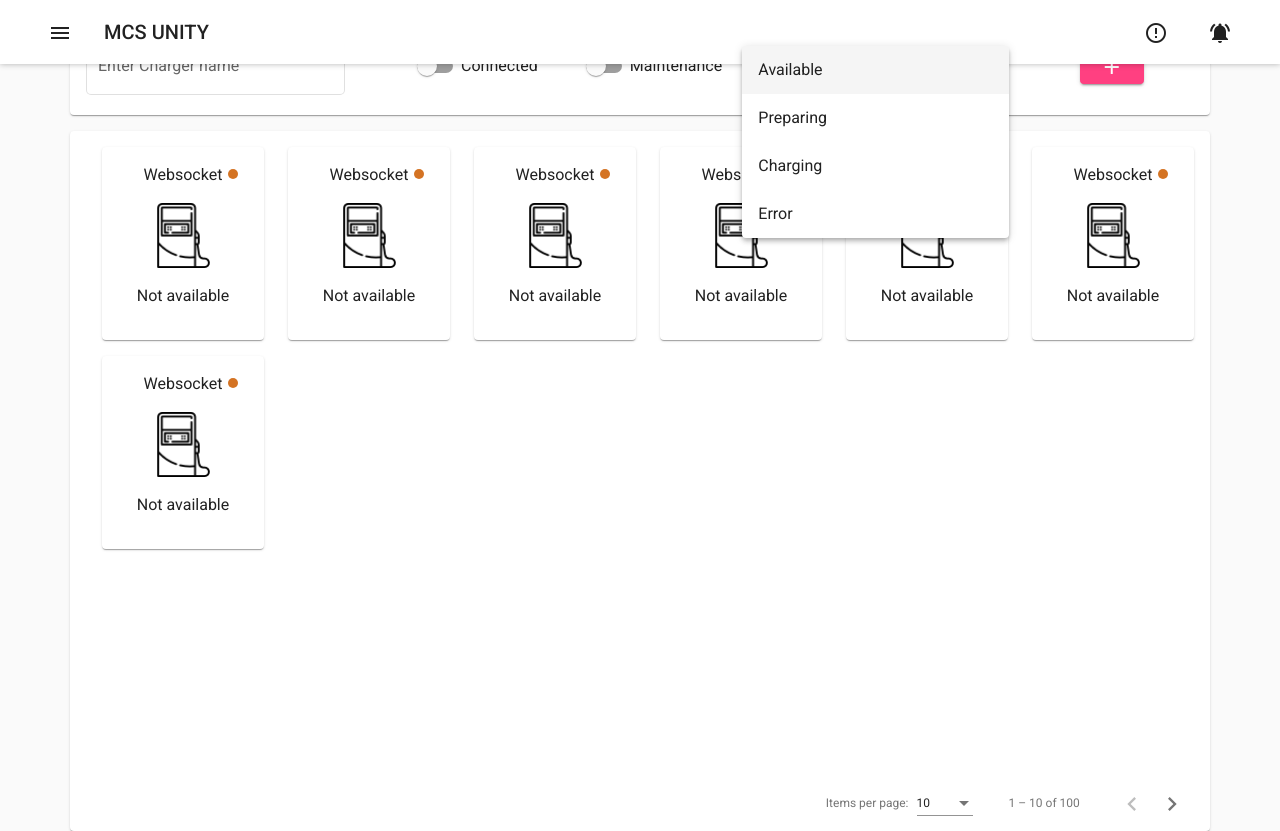
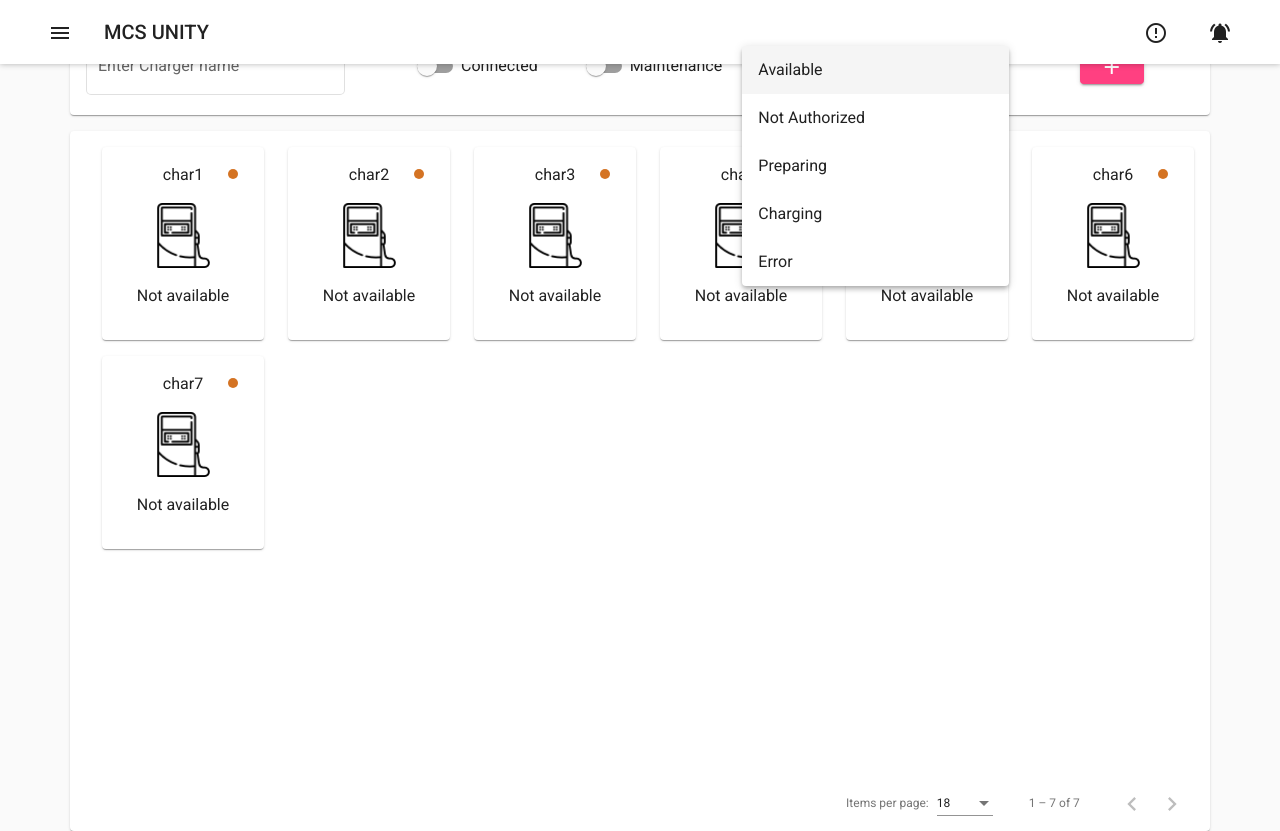
Before and after one commit to mcs-unity/ocpp_simulator, an Angular app: page /chargers in a window 1280 px wide. Both pictures are taken after a click on the element 875 px from the left and 70 px from the top of the page. Built offline with nearby package versions, Linux system fonts and the light colour scheme; no server answers.

Commit message:
can filter based on state

```diff
--- a/src/app/chargers/charger/charger.component.html
+++ b/src/app/chargers/charger/charger.component.html
@@ -3,7 +3,7 @@
     <div>
       <div class="row">
         <div class="col-12">
-          <p class="">Websocket</p>
+          <p class="">{{ charger.ChargerName }}</p>
           <p class=" mb-1 mx-3 circle {{ connectionState }}"></p>
         </div>
       </div>
--- a/src/app/chargers/charger/charger.component.ts
+++ b/src/app/chargers/charger/charger.component.ts
@@ -17,6 +17,9 @@ export class ChargerComponent
   @Input() charger!: ICharger;
   constructor() {
     super();
+    setTimeout(() => {
+      this.charger.state = this.connectionState;
+    }, 300);
   }
 
   sendBootNotification() {
--- a/src/app/chargers/chargers.component.html
+++ b/src/app/chargers/chargers.component.html
@@ -13,11 +13,12 @@
     <div class="col-lg-3">
       <mat-form-field class="w-100" appearance="outline">
         <mat-label>Charger state</mat-label>
-        <mat-select>
-          <mat-option value="available">Available</mat-option>
-          <mat-option value="preparing">Preparing</mat-option>
-          <mat-option value="charging">Charging</mat-option>
-          <mat-option value="error">Error</mat-option>
+        <mat-select (selectionChange)="filterStateEvent($event)">
+          <mat-option value="Available">Available</mat-option>
+          <mat-option value="NotAuthorized">Not Authorized</mat-option>
+          <mat-option value="Preparing">Preparing</mat-option>
+          <mat-option value="Charging">Charging</mat-option>
+          <mat-option value="Error">Error</mat-option>
         </mat-select>
       </mat-form-field>
     </div>
@@ -31,15 +32,9 @@
 
 <mat-card class="container px-4 py-2 min-height">
   <div class="row scroll">
-    <div *ngFor="let item of chargers" class="col-lg-2 col-md-2">
+    <div *ngFor="let item of filteredList" class="col-lg-2 col-md-2">
       <app-charger [charger]="item"></app-charger>
     </div>
   </div>
-  <mat-paginator
-    class="bottom"
-    [length]="100"
-    [pageSize]="10"
-    [pageSizeOptions]="[5, 10, 25, 100]"
-  >
-  </mat-paginator>
+  <mat-paginator class="bottom"> </mat-paginator>
 </mat-card>
--- a/src/app/chargers/chargers.component.ts
+++ b/src/app/chargers/chargers.component.ts
@@ -1,4 +1,5 @@
-import { Component, OnInit } from '@angular/core';
+import { Component, OnInit, ViewChild } from '@angular/core';
+import { MatPaginator } from '@angular/material/paginator';
 import { SubscriptionDestroyer } from '../core/subscriptiondestroyer.model';
 import { ICharger } from '../model/interface/bootNotification.model';
 import { AssetsService } from '../service/assets.service';
@@ -10,15 +11,31 @@ import { AssetsService } from '../service/assets.service';
 })
 export class ChargersComponent extends SubscriptionDestroyer implements OnInit {
   chargers: ICharger[] = [];
+  filteredList: ICharger[] = [];
+  @ViewChild(MatPaginator) Paginator!: MatPaginator;
 
   constructor(private assets: AssetsService) {
     super();
   }
 
+  filterStateEvent(event: any) {
+    this.filteredList = this.chargers.filter((val) => val.state == event.value);
+  }
+
+  setPaginatorValues(): void {
+    setTimeout(() => {
+      this.Paginator.pageSize = 18;
+      this.Paginator.pageSizeOptions = [18, 36];
+      this.Paginator.length = this.filteredList.length;
+    }, 300);
+  }
+
   ngOnInit(): void {
     const obs = this.assets.chargers().subscribe((resp) => {
       this.chargers = resp;
+      this.filteredList = resp;
     });
     this.AddSubscription(obs);
+    this.setPaginatorValues();
   }
 }
--- a/src/app/model/interface/bootNotification.model.ts
+++ b/src/app/model/interface/bootNotification.model.ts
@@ -1,7 +1,9 @@
+import { ConnectionState } from '../enum/connectionState.enum';
 import { BootNotificationState } from '../enum/ocppState.enum';
 
 interface ICharger extends IBootNotification {
   ChargerName: string;
+  state: ConnectionState;
 }
 
 interface IBootNotification {
```
